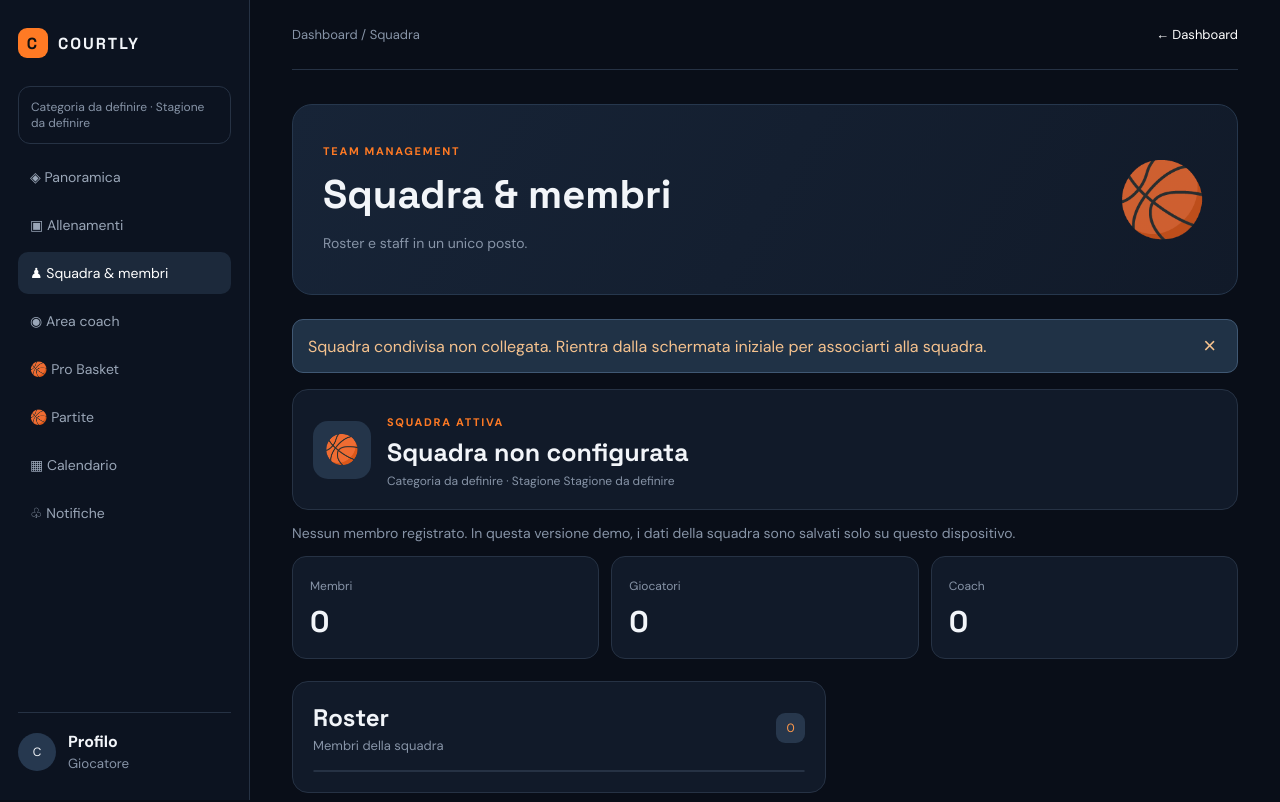
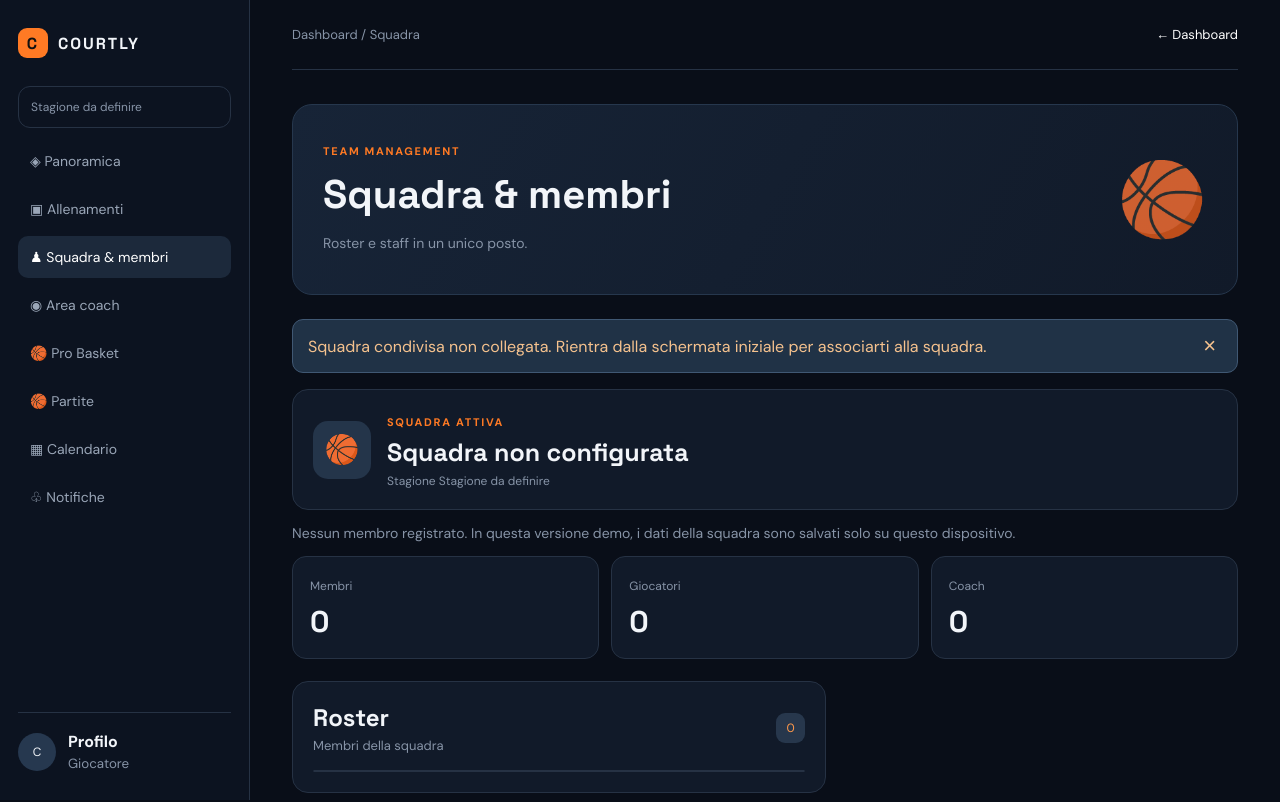
Before and after one commit to alecxp/COURTLY, a Next.js app: page /teams in a window 1280 px wide. Shown: the top 802 px of the page. Built offline with nearby package versions, Linux system fonts and the light colour scheme; no server answers.

Commit message:
Remove team category field and display

```diff
--- a/app/teams/page.tsx
+++ b/app/teams/page.tsx
@@ -4,9 +4,9 @@ import Link from 'next/link';
 import { supabase, isSupabaseConfigured } from '../../lib/supabase/client';
 
 type Member = { id: string; nickname: string; role: 'Player' | 'Coach'; position?: string };
-type Team = { name: string; category: string; season: string; members: Member[] };
+type Team = { name: string; category?: string; season: string; members: Member[] };
 const KEY = 'courtly-team-demo-v1';
-const seed: Team = { name: 'Squadra non configurata', category: 'Categoria da definire', season: 'Stagione da definire', members: [] };
+const seed: Team = { name: 'Squadra non configurata', category: '', season: 'Stagione da definire', members: [] };
 export default function TeamsPage() {
   const [team, setTeam] = useState<Team>(seed);
   const [ready, setReady] = useState(false);
@@ -17,7 +17,6 @@ export default function TeamsPage() {
   const [nickname, setNickname] = useState('');
   const [joinTeamName, setJoinTeamName] = useState('');
   const [name, setName] = useState('');
-  const [category, setCategory] = useState('Under 18');
   const [season, setSeason] = useState('2026/27');
 
   useEffect(() => {
@@ -50,7 +49,7 @@ export default function TeamsPage() {
             const localPosition = memberNickname.trim().toLowerCase() === enteredNickname.toLowerCase() ? savedPosition : '';
             return { id: row.id, nickname: memberNickname, role: (row.role === 'coach' || row.role === 'admin' ? 'Coach' : 'Player') as Member['role'], position: localPosition || undefined };
           });
-          setTeam({ name: sharedTeam.name, category: sharedTeam.category || 'Open', season: sharedTeam.season || '2026/27', members });
+          setTeam({ name: sharedTeam.name, category: sharedTeam.category || '', season: sharedTeam.season || '2026/27', members });
         } catch (err) {
           setTeam(seed);
           setNotice(err instanceof Error ? `Roster condiviso non disponibile: ${err.message}` : 'Roster condiviso non disponibile.');
@@ -97,7 +96,7 @@ export default function TeamsPage() {
     if (!name.trim()) { setNotice('Inserisci il nome della squadra.'); return; }
     let storedNick = 'Coach';
     try { storedNick = localStorage.getItem('courtly_demo_nickname')?.trim() || 'Coach'; } catch {}
-    setTeam({ name: name.trim(), category: category.trim() || 'Categoria da definire', season: season.trim() || 'Stagione da definire', members: [{ id: String(Date.now()), nickname: storedNick, role: 'Coach' }] });
+    setTeam({ name: name.trim(), category: '', season: season.trim() || 'Stagione da definire', members: [{ id: String(Date.now()), nickname: storedNick, role: 'Coach' }] });
     try { localStorage.setItem('courtly_demo_team_name', name.trim()); } catch {}
     setCreateOpen(false); setNotice('Squadra creata in questa demo locale.');
   }
@@ -113,15 +112,15 @@ export default function TeamsPage() {
   async function removeMember(id: string) { if (!isCoach) { setNotice('Solo il coach può rimuovere membri.'); return; } if (isSupabaseConfigured && localStorage.getItem('courtly_shared_team_id')) { const { error } = await supabase.from('team_members').delete().eq('id', id); if (error) { setNotice(`Rimozione non riuscita: ${error.message}`); return; } setTeam(t => ({ ...t, members: t.members.filter(m => m.id !== id) })); setNotice('Membro rimosso dalla squadra condivisa.'); return; } setTeam(t => ({ ...t, members: t.members.filter(m => m.id !== id) })); setNotice('Membro rimosso dal roster demo.'); }
 
   return <main className="shell">
-    <aside className="sidebar"><div className="brand"><span className="brand-mark">C</span> COURTLY</div><div className="team-switch">{team.category} · {team.season}</div><nav>
+    <aside className="sidebar"><div className="brand"><span className="brand-mark">C</span> COURTLY</div><div className="team-switch">{team.season}</div><nav>
       <Link href="/dashboard">◈ Panoramica</Link><Link href="/trainings">▣ Allenamenti</Link><Link href="/teams" className="active">♟ Squadra & membri</Link><Link href="/coach">◉ Area coach</Link><Link href="/pro-basket">🏀 Pro Basket</Link><Link href="/games">🏀 Partite</Link><Link href="/calendar">▦ Calendario</Link><Link href="/notifications">♧ Notifiche</Link>
     </nav><div className="profile"><div className="avatar">{currentNickname.slice(0,2).toUpperCase() || 'C'}</div><div><b>{currentNickname || 'Profilo'}</b><small>{isCoach?'Coach':'Giocatore'}</small></div></div></aside>
     <section className="content teams-content"><header className="topbar"><span>Dashboard / Squadra</span><Link href="/dashboard" className="notification">← Dashboard</Link></header>
       <div className="teams-hero"><div><p className="eyebrow">TEAM MANAGEMENT</p><h1>Squadra & membri</h1><p className="muted">Roster e staff in un unico posto.</p></div><div className="teams-ball">🏀</div></div>
       {notice && <div className="team-notice" role="status">{notice}<button onClick={() => setNotice('')}>×</button></div>}
-      <div className="team-main-card"><div className="team-emblem">🏀</div><div className="team-main-details"><span className="eyebrow">SQUADRA ATTIVA</span><h2>{team.name}</h2><p>{team.category} · Stagione {team.season}</p></div>{isCoach && !isSupabaseConfigured && <button className="btn-primary team-create" onClick={() => setCreateOpen(v => !v)}>{createOpen ? 'Chiudi' : '＋ Crea squadra demo'}</button>}</div>
+      <div className="team-main-card"><div className="team-emblem">🏀</div><div className="team-main-details"><span className="eyebrow">SQUADRA ATTIVA</span><h2>{team.name}</h2><p>Stagione {team.season}</p></div>{isCoach && !isSupabaseConfigured && <button className="btn-primary team-create" onClick={() => setCreateOpen(v => !v)}>{createOpen ? 'Chiudi' : '＋ Crea squadra demo'}</button>}</div>
       {!team.members.length && <p className="muted">Nessun membro registrato. In questa versione demo, i dati della squadra sono salvati solo su questo dispositivo.</p>}<div className="team-metrics"><div><small>Membri</small><strong>{team.members.length}</strong></div><div><small>Giocatori</small><strong>{players}</strong></div><div><small>Coach</small><strong>{coaches}</strong></div></div>
-      {isCoach && !isSupabaseConfigured && createOpen && <div className="team-panel"><h3>Nuova squadra</h3><div className="team-form"><label>Nome squadra<input value={name} onChange={e => setName(e.target.value)} placeholder="es. U17 Eagles"/></label><label>Categoria<input value={category} onChange={e => setCategory(e.target.value)} placeholder="Under 17"/></label><label>Stagione<input value={season} onChange={e => setSeason(e.target.value)}/></label><button className="btn-primary" onClick={createTeam}>Crea squadra</button></div></div>}
+      {isCoach && !isSupabaseConfigured && createOpen && <div className="team-panel"><h3>Nuova squadra</h3><div className="team-form"><label>Nome squadra<input value={name} onChange={e => setName(e.target.value)} placeholder="es. U17 Eagles"/></label><label>Stagione<input value={season} onChange={e => setSeason(e.target.value)}/></label><button className="btn-primary" onClick={createTeam}>Crea squadra</button></div></div>}
       <div className="team-columns"><div className="team-panel roster-panel"><div className="panel-title"><div><h2>Roster</h2><p className="muted">Membri della squadra</p></div><span className="roster-count">{team.members.length}</span></div><div className="member-list">{team.members.map(m => <div className="member-row" key={m.id}><div className="member-avatar">{m.nickname.slice(0, 2).toUpperCase()}</div><div className="member-text"><b>{m.nickname}</b><small>{m.role === 'Coach' ? 'Staff tecnico' : 'Giocatore'}{m.position ? ` · ${m.position}` : ''}</small></div><span className={`member-role ${m.role === 'Coach' ? 'coach-role' : ''}`}>{m.role.toUpperCase()}</span>{isCoach && <button className="remove-member" title="Rimuovi membro (demo)" onClick={() => removeMember(m.id)}>−</button>}</div>)}</div></div>
         {isCoach && <div className="team-panel invite-panel"><h2>Ingresso giocatori</h2><p className="muted">{isSupabaseConfigured ? 'I giocatori entrano scegliendo il ruolo Giocatore e scrivendo esattamente il nome della squadra. La membership viene registrata nel database condiviso.' : 'Nella demo locale, il roster esiste solo su questo dispositivo.'}</p>{!isSupabaseConfigured && <div className="join-form"><label>Nickname<input value={nickname} onChange={e => setNickname(e.target.value)} placeholder="Nickname del giocatore"/></label><label>Nome squadra<input value={joinTeamName} onChange={e => setJoinTeamName(e.target.value)} placeholder="Scrivi il nome della squadra"/></label><button className="btn-primary" onClick={addPlayer}>Aggiungi al roster demo</button></div>}<div className="invite-note">{isSupabaseConfigured ? 'Roster online condiviso tramite Supabase.' : 'Demo locale: per la sincronizzazione tra dispositivi configura Supabase.'}</div></div>}
       </div>
```
